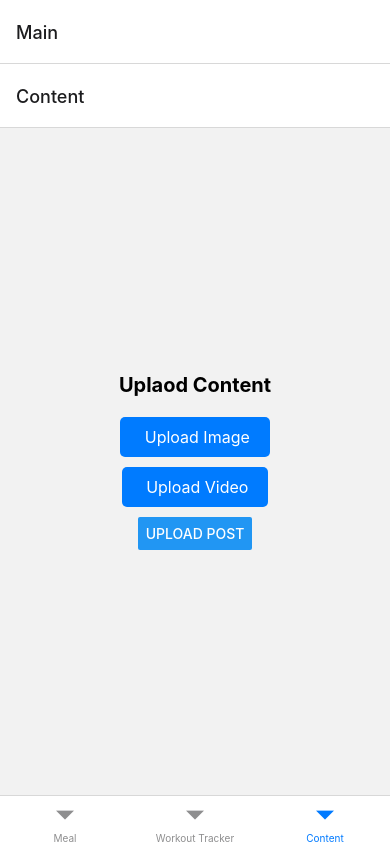
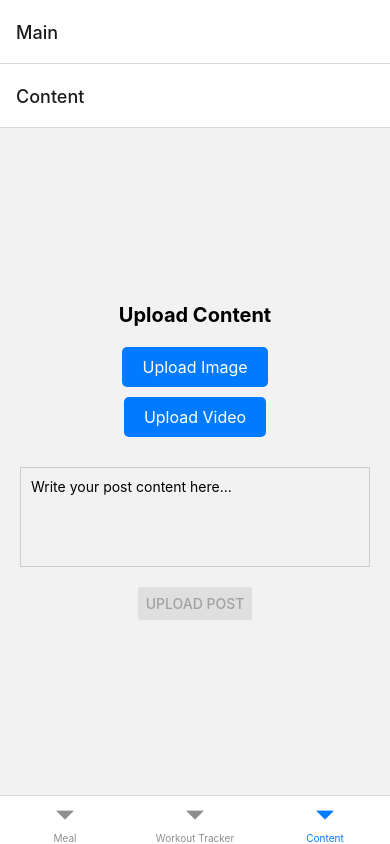
Before and after one commit to AlexisOlmedo/GymBros, a React Native app: screen /Content in a window 390 px wide. Built offline with nearby package versions, Linux system fonts and the light colour scheme.

Commit message:
Pt SCREEN

```diff
--- a/src/PTScreen/ProfilePTScreen.js
+++ b/src/PTScreen/ProfilePTScreen.js
@@ -1,76 +1,77 @@
-import React,{useState} from 'react';
-import { View,Image, Text, TouchableOpacity, Button, StyleSheet,us} from 'react-native';
+import React, { useState } from 'react';
+import { View, Image, Text, TouchableOpacity, Button, TextInput, StyleSheet, ScrollView } from 'react-native';
 import * as ImagePicker from 'expo-image-picker';
+import { Video } from 'expo-av';
 
- const  ProfilePTScreen = () => {
-    const[image, setImage] = useState(null);
-    const[video, setVideo] = useState(null);
+const ProfilePTScreen = () => {
+  const [image, setImage] = useState(null);
+  const [video, setVideo] = useState(null);
+  const [postContent, setPostContent] = useState('');
 
-    const pickImage = async() => {
-        let result = await ImagePicker.launchImageLibrartAsync({
+  const pickImage = async () => {
+    let result = await ImagePicker.launchImageLibraryAsync({
       mediaTypes: ImagePicker.MediaTypeOptions.Images,
-            allowEditing: true,
-            aspect:[4, 3],
-            quaility: 1,
+      allowsEditing: true,
+      aspect: [4, 3],
+      quality: 1,
     });
 
-        if(!result.cancelled){
+    if (!result.cancelled) {
       setImage(result.uri);
     }
-    }
+  };
 
-    const pickVideo = async() => {
-
-      let result = await ImagePicker.launchImageLibrartAsync({
-        mediaTypes: ImagePicker.MediaTypeOptions.Images,
-        allowEditing: true,
-        aspect:[4, 3],
-        quaility: 1,
+  const pickVideo = async () => {
+    let result = await ImagePicker.launchImageLibraryAsync({
+      mediaTypes: ImagePicker.MediaTypeOptions.Videos,
+      allowsEditing: true,
+      aspect: [4, 3],
+      quality: 1,
     });
 
-
-        if(!result.cancelled){
+    if (!result.cancelled) {
       setVideo(result.uri);
     }
-
   };
 
   const handleUploadPost = () => {
-        // introduce the path of where the posrt is going to be
-        console.log('Post uploaded');
+    console.log('Post uploaded', { image, video, postContent });
     setImage(null);
     setVideo(null);
+    setPostContent('');
   };
 
-    return(
-        <View style={styles.container}>
-            <Text style={styles.heading}>Uplaod Content</Text>
+  return (
+    <ScrollView contentContainerStyle={styles.container}>
+      <Text style={styles.heading}>Upload Content</Text>
 
       <TouchableOpacity style={styles.button} onPress={pickImage}>
-                <Text style={styles.buttonText}> Upload Image</Text>
+        <Text style={styles.buttonText}>Upload Image</Text>
       </TouchableOpacity>
 
-
       <TouchableOpacity style={styles.button} onPress={pickVideo}>
-                <Text style={styles.buttonText}> Upload Video</Text>
+        <Text style={styles.buttonText}>Upload Video</Text>
       </TouchableOpacity>
 
-            {image && <Image soruce={{ uri:image}} style= {styles.media}/>}
-            {video && <Video soruce={{ uri:image}} style= {styles.media}/>}
+      {image && <Image source={{ uri: image }} style={styles.media} />}
+      {video && <Video source={{ uri: video }} style={styles.media} useNativeControls resizeMode="contain" />}
 
-            <Button title="Upload Post" onPress={handleUploadPost} disable={!image && !video}/>
+      <TextInput
+        style={styles.input}
+        placeholder="Write your post content here..."
+        multiline
+        value={postContent}
+        onChangeText={(text) => setPostContent(text)}
+      />
 
-
-
-        </View>
+      <Button title="Upload Post" onPress={handleUploadPost} disabled={!image && !video && !postContent} />
+    </ScrollView>
   );
-
-
 };
 
 const styles = StyleSheet.create({
   container: {
-      flex: 1,
+    flexGrow: 1,
     alignItems: 'center',
     justifyContent: 'center',
     padding: 20,
@@ -96,5 +97,15 @@ import * as ImagePicker from 'expo-image-picker';
     height: 200,
     marginTop: 20,
   },
+  input: {
+    height: 100,
+    borderWidth: 1,
+    borderColor: '#ccc',
+    paddingHorizontal: 10,
+    paddingVertical: 10,
+    marginVertical: 20,
+    width: '100%',
+  },
 });
+
   export default ProfilePTScreen;
--- a/src/PTScreen/WorkoutTrackerPTScreen.js
+++ b/src/PTScreen/WorkoutTrackerPTScreen.js
@@ -1,38 +1,102 @@
-import React,{useState} from 'react';
-import { View,Text, FlatList, TouchableOpacity, Button, StyleSheet} from 'react-native';
+import React, { useState } from 'react';
+import { View, Text, FlatList, TouchableOpacity, Button, TextInput, StyleSheet, ScrollView } from 'react-native';
 
-
-const WorkoutTrackerScreenPTScreen = () => {
-
-    const[clients, setClients]= useState([
-        {id: '1', name:'Client 1'},
-        { id: '2', name:'Client 2'},
-        {id:'3', name:'Client 3'}
-
+const WorkoutTrackerPTScreen = () => {
+  const [clients, setClients] = useState([
+    { id: '1', name: 'Client 1', workoutPlan: {} },
+    { id: '2', name: 'Client 2', workoutPlan: {} },
+    { id: '3', name: 'Client 3', workoutPlan: {} },
   ]);
 
+  const [selectedClient, setSelectedClient] = useState(null);
+  const [workoutPlan, setWorkoutPlan] = useState({});
+  const [editable, setEditable] = useState(true);
+
   const handleAddClient = () => {
-    const newClient= {
+    const newClient = {
       id: Math.random().toString(),
       name: `Client ${clients.length + 1}`,
+      workoutPlan: {},
     };
     setClients([...clients, newClient]);
   };
 
-    return(
-        <View style={styles.container}>
+  const handleSelectClient = (client) => {
+    setSelectedClient(client);
+    setWorkoutPlan(client.workoutPlan || {});
+  };
+
+  const handleSaveWorkoutPlan = () => {
+    const updatedClients = clients.map((client) =>
+      client.id === selectedClient.id ? { ...client, workoutPlan: workoutPlan } : client
+    );
+    setClients(updatedClients);
+    setSelectedClient(null);
+    setWorkoutPlan({});
+  };
+
+  const handleChangeWorkoutPlan = () => {
+    setEditable(true);
+  };
+
+  const handleWorkoutChange = (day, field, value) => {
+    setWorkoutPlan({
+      ...workoutPlan,
+      [day]: {
+        ...workoutPlan[day],
+        [field]: value,
+      },
+    });
+  };
+
+  return (
+    <ScrollView style={styles.container}>
       <Text style={styles.heading}>Clients</Text>
       <FlatList
-            date={clients}
+        data={clients}
         keyExtractor={(item) => item.id}
-            renderItem={({item}) =>(
-                <TouchableOpacity style={styles.clientItem}>
+        renderItem={({ item }) => (
+          <TouchableOpacity style={styles.clientItem} onPress={() => handleSelectClient(item)}>
             <Text>{item.name}</Text>
           </TouchableOpacity>
         )}
       />
-            <Button title ="Add Client" onPress={handleAddClient}/>
+      <Button title="Add Client" onPress={handleAddClient} />
+
+      {selectedClient && (
+        <View style={styles.workoutPlanContainer}>
+          <Text style={styles.heading}>Workout Plan for {selectedClient.name}</Text>
+          {['Monday', 'Tuesday', 'Wednesday', 'Thursday', 'Friday', 'Saturday', 'Sunday'].map((day) => (
+            <View key={day} style={styles.dayContainer}>
+              <Text style={styles.dayLabel}>{day}</Text>
+              <TextInput
+                style={styles.input}
+                placeholder="Workout Title"
+                value={workoutPlan[day]?.title || ''}
+                editable={editable}
+                onChangeText={(text) => handleWorkoutChange(day, 'title', text)}
+              />
+              <TextInput
+                style={styles.input}
+                placeholder="Exercises and Reps"
+                value={workoutPlan[day]?.exercises || ''}
+                editable={editable}
+                onChangeText={(text) => handleWorkoutChange(day, 'exercises', text)}
+              />
+              <TextInput
+                style={styles.input}
+                placeholder="Instructions"
+                value={workoutPlan[day]?.instructions || ''}
+                editable={editable}
+                onChangeText={(text) => handleWorkoutChange(day, 'instructions', text)}
+              />
             </View>
+          ))}
+          <Button title="Save Workout Plan" onPress={handleSaveWorkoutPlan} />
+          {!editable && <Button title="Change Workout Plan" onPress={handleChangeWorkoutPlan} />}
+        </View>
+      )}
+    </ScrollView>
   );
 };
 
@@ -52,7 +116,23 @@ const styles = StyleSheet.create({
     padding: 10,
     marginVertical: 5,
   },
-
+  workoutPlanContainer: {
+    marginTop: 20,
+  },
+  dayContainer: {
+    marginBottom: 10,
+  },
+  dayLabel: {
+    fontSize: 16,
+    fontWeight: 'bold',
+  },
+  input: {
+    height: 40,
+    borderWidth: 1,
+    borderColor: '#ccc',
+    paddingHorizontal: 10,
+    marginVertical: 5,
+  },
 });
 
-export default WorkoutTrackerScreenPTScreen;
+export default WorkoutTrackerPTScreen;
```
Lines whose indentation alone changed are shown as unchanged.
